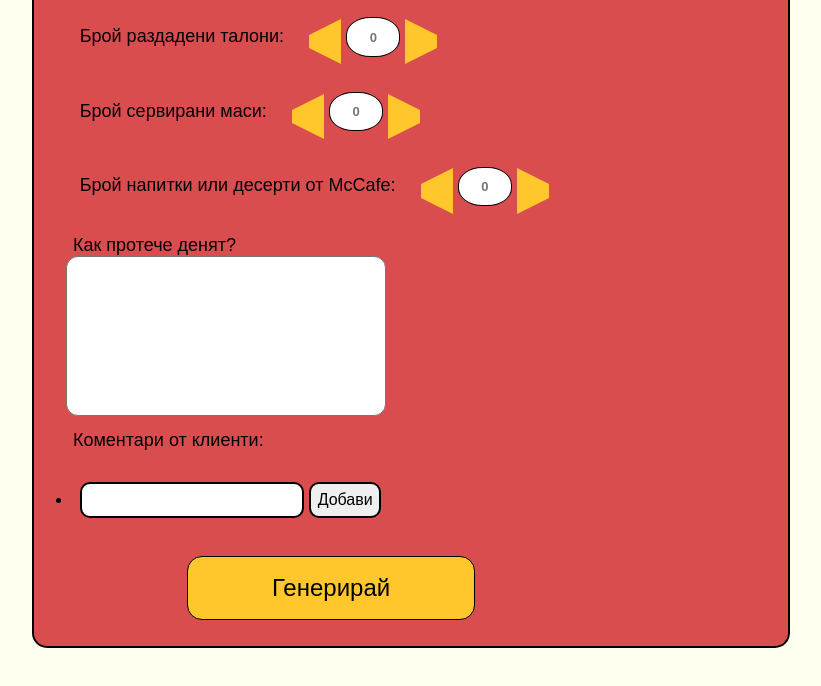
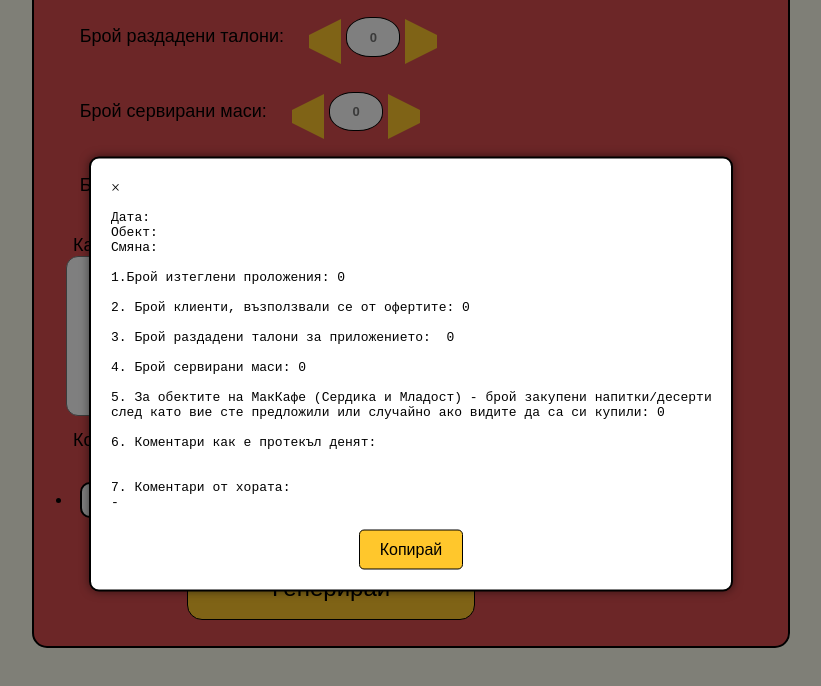
Before and after one commit to vladimirggg/McReports, a plain HTML site: page index.html in a window 1280 px wide. Both pictures are taken after a click on the button "Генерирай". Shown: the part 551-1237 px from the top of the page, without its empty margins (229-1050 px from the left). Drawn offline with Linux system fonts and the light colour scheme.

Commit message:
Add the popup functionality

```diff
--- a/index.html
+++ b/index.html
@@ -95,5 +95,12 @@
         </div>
         <button id="generate">Генерирай</button>
     </div>
+    <div class="overlay" id="overlay">
+        <div class="popup" id="popup">
+            <span class="cls-button" id="cls-button">&times</span>
+            <pre id="popup-content"></pre>
+            <button id="copyBtn">Копирай</button>
+        </div>
+    </div>
 </body>
 </html>
--- a/main.js
+++ b/main.js
@@ -31,28 +31,28 @@ document.addEventListener('DOMContentLoaded', () => {
     })
 
     document.getElementById('generate').addEventListener('click', () => {
-        const date = document.getElementById('date').value.split('-').reverse()
-        const location = document.getElementById('locations')
-        const shift = document.getElementById('shift')
-        const installations = document.getElementById('appInstallCount').value
-        const offer = document.getElementById('customerOffersCount').value
-        const leaflets = document.getElementById('leafletCount').value
-        const service = document.getElementById('tableServeCount').value
-        const mcCafe = document.getElementById('mcCafeCount').value
-        const overview = document.getElementById('dayOverview')
-        let customerComment = []
+        const date = document.getElementById('date').value.split('-').reverse();
+        const location = document.getElementById('locations');
+        const shift = document.getElementById('shift');
+        const installations = document.getElementById('appInstallCount').value;
+        const offer = document.getElementById('customerOffersCount').value;
+        const leaflets = document.getElementById('leafletCount').value;
+        const service = document.getElementById('tableServeCount').value;
+        const mcCafe = document.getElementById('mcCafeCount').value;
+        const overview = document.getElementById('dayOverview');
+        let customerComment = [];
         document.querySelectorAll('.comments').forEach(container => {
-            customerComment.push(container.innerHTML)
-        })
+            customerComment.push(container.innerHTML);
+        });
 
         function getValue(num) {
-            return num === '' ? 0 : Number(num)
+            return num === '' ? 0 : Number(num);
         }
 
         const template =
-`Дата: ${date.join('.')}
+            `Дата: ${date.join('.')}
 Обект: ${location.options[location.selectedIndex].text}
-Смяна: ${shift.options[location.selectedIndex].text}
+Смяна: ${shift.options[shift.selectedIndex].text}
 
 1.Брой изтеглени проложения: ${getValue(installations)}
 
@@ -62,13 +62,40 @@ document.addEventListener('DOMContentLoaded', () => {
 
 4. Брой сервирани маси: ${getValue(service)}
 
-5. За обектите на МакКафе (Сердика и Младост) - брой закупени напитки/десерти след като вие сте предложили или случайно ако видите да са си купили: ${getValue(mcCafe)}
+5. За обектите на МакКафе (Сердика и Младост) - брой закупени напитки/десерти
+след като вие сте предложили или случайно ако видите да са си купили: ${getValue(mcCafe)}
 
 6. Коментари как е протекъл денят:
 ${overview.value}
+
 7. Коментари от хората:
--${customerComment.join('\n- ')}`
-        console.log(template)
-        //TODO add popup window to show the ready template and a copy button to copy it to the clipboard of the device
-    })
-})
+- ${customerComment.join('\n- ')}`;
+
+        // Display the popup with the generated template
+        document.getElementById('popup-content').textContent = template;
+        document.getElementById('popup').style.display = 'block';
+        document.getElementById('overlay').style.display = 'block';
+    });
+
+    // Close popup logic
+    document.getElementById('cls-button').addEventListener('click', () => {
+        document.getElementById('popup').style.display = 'none';
+        document.getElementById('overlay').style.display = 'none';
+    });
+
+    // Close popup when clicking outside of it
+    document.getElementById('overlay').addEventListener('click', () => {
+        document.getElementById('popup').style.display = 'none';
+        document.getElementById('overlay').style.display = 'none';
+    });
+
+    // Copy template to clipboard
+    document.getElementById('copyBtn').addEventListener('click', () => {
+        const text = document.getElementById('popup-content').textContent;
+        navigator.clipboard.writeText(text).then(() => {
+            alert('Template copied to clipboard');
+        }).catch(err => {
+            console.log(`Failed to copy template: ${err}`);
+        });
+    });
+});
--- a/style.css
+++ b/style.css
@@ -82,3 +82,60 @@ input::-webkit-inner-spin-button{
     -webkit-appearance: none;
     margin: 0;
 }
+
+.popup {
+    display: none;
+    position: fixed;
+    left: 50%;
+    top: 50%;
+    transform: translate(-50%, -50%);
+    background-color: white;
+    border: 2px solid black;
+    border-radius: 10px;
+    box-shadow: 0 0 10px rgba(0, 0, 0, 0.5);
+    z-index: 1000;
+    width: 80%;
+    max-width: 600px;
+    padding: 20px;
+    text-align: left;
+    overflow-y: auto; /* Add vertical scrollbar if content overflows */
+    max-height: 80%; /* Ensure popup doesn't exceed 80% of viewport height */
+}
+
+.popup .close-btn {
+    position: absolute;
+    top: 10px;
+    right: 10px;
+    font-size: 20px;
+    cursor: pointer;
+}
+
+.overlay {
+    display: none;
+    position: fixed;
+    top: 0;
+    left: 0;
+    width: 100%;
+    height: 100%;
+    background: rgba(0, 0, 0, 0.5);
+    z-index: 999;
+}
+
+#copyBtn {
+    display: block;
+    margin: 20px auto 0;
+    padding: 10px 20px;
+    font-size: 16px;
+    background-color: #FFC72C;
+    border: 1px solid black;
+    border-radius: 5px;
+    cursor: pointer;
+}
+
+/* Ensure text wraps and fits within the popup */
+#popupContent {
+    white-space: pre-wrap; /* Preserve whitespace and wrap text */
+    word-wrap: break-word; /* Ensure long words break and wrap */
+    font-family: "Dancing-Script", sans-serif; /* Match the main font */
+    font-size: medium; /* Adjust font size for readability */
+}
```
